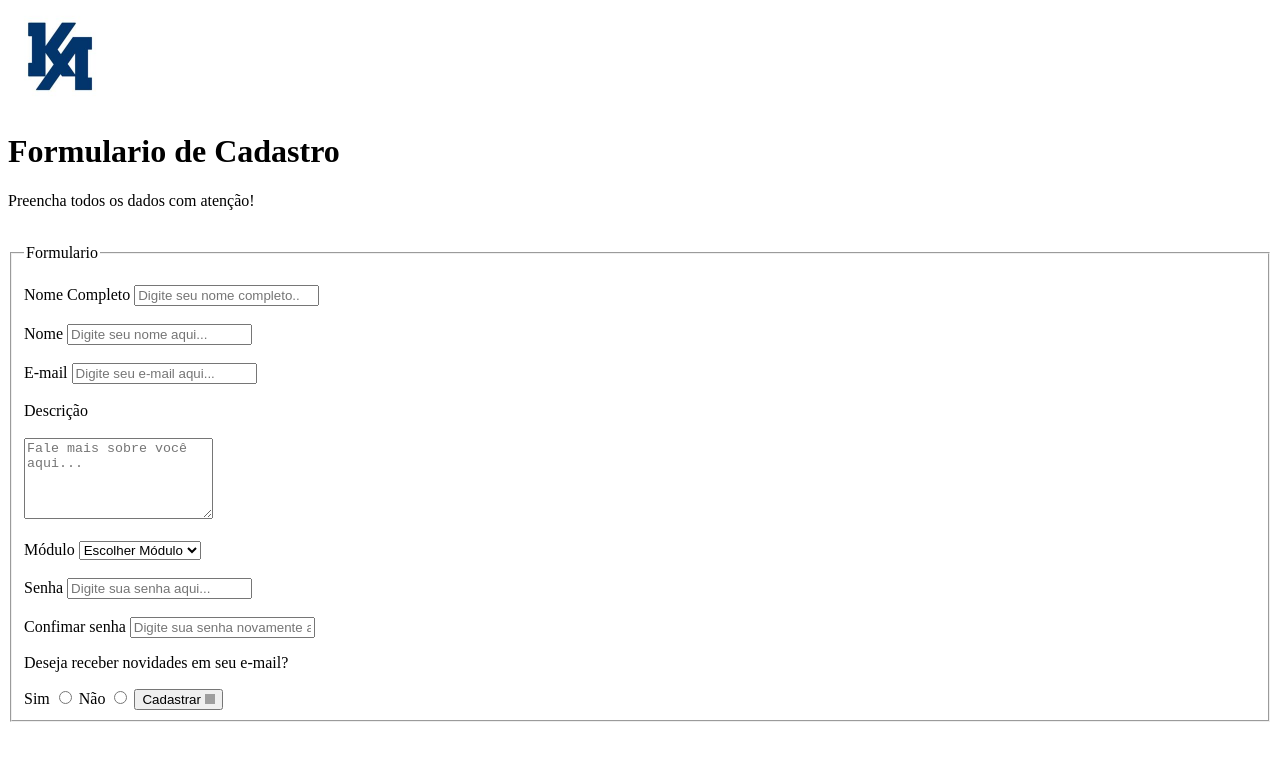
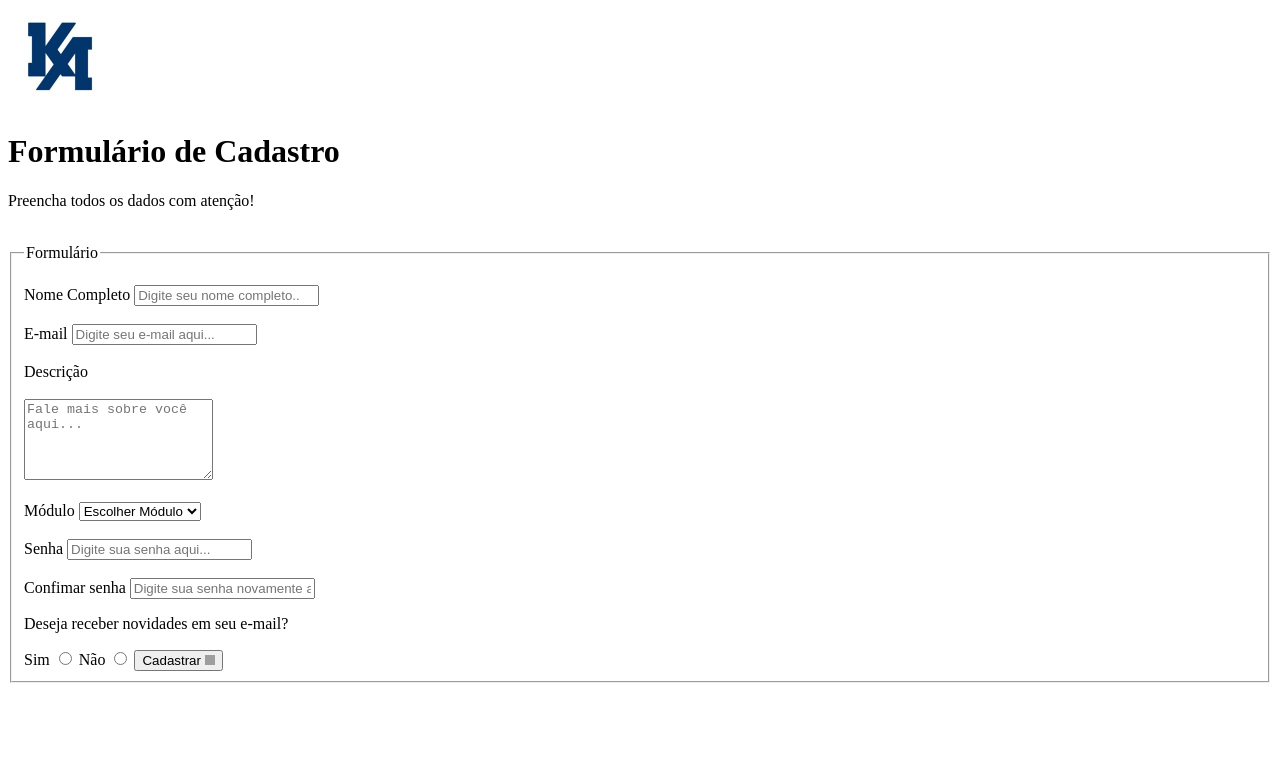
Before and after one commit to jandesson-moraes/Criando-Formulario, a plain HTML site: page index.html in a window 1280 px wide. Drawn offline with Linux system fonts and the light colour scheme; grey boxes are pictures that could not be loaded.

Commit message:
Primeira Atualização

```diff
--- a/index.html
+++ b/index.html
@@ -4,30 +4,27 @@
     <meta charset="UTF-8">
     <meta http-equiv="X-UA-Compatible" content="IE=edge">
     <meta name="viewport" content="width=device-width, initial-scale=1.0">
-    <title>Meu Formulario</title>
+    <title>Meu Formulário</title>
 </head>
 <body>
     <header>
     <img src="./Imagens Kenzie/a3b59321-0b03-417d-a1ad-06ee323aed64_thumb.jpg" alt="Logo Kenzie" width="100px" height="100px">
     </header>
 
-    <h1>Formulario de Cadastro</h1>
+    <h1>Formulário de Cadastro</h1>
     <p>Preencha todos os dados com atenção!</p>
     <!-- Formulario de Cadastro -->
         <form   form action="">
             <!-- Nome -->
         <br>
             <fieldset>
-                <legend>Formulario</legend>
+                <legend>Formulário</legend>
         <br>
+                <!-- Nome Completo -->
                 <label for="nomeCompleto">Nome Completo</label>
                 <input type="text" id="nomeCompleto" name="nomeCompleto" placeholder="Digite seu nome completo.." >
+        <div>
 
-        <div>
-        <br>
-            <label for="nome">Nome</label>
-            <input type="text" id="nome" name="nome" placeholder="Digite seu nome aqui..." required="true">
-        </div>
         <br>
             <!-- E-mail -->
         <div>
@@ -49,7 +46,6 @@
                 rows="5"
                 placeholder="Fale mais sobre você aqui..."
                 ></textarea>
-
         </div>
             <!-- Módulos -->
         <br>
@@ -91,9 +87,6 @@
             <button type="submit">Cadastrar <img src="https://cdn-icons-png.flaticon.com/512/753/753210.png" alt="logo kenzie" height="10" width="10"></button>
         </div>
         </fieldset>
-
-
         </form>
-
 </body>
 </html>
```
